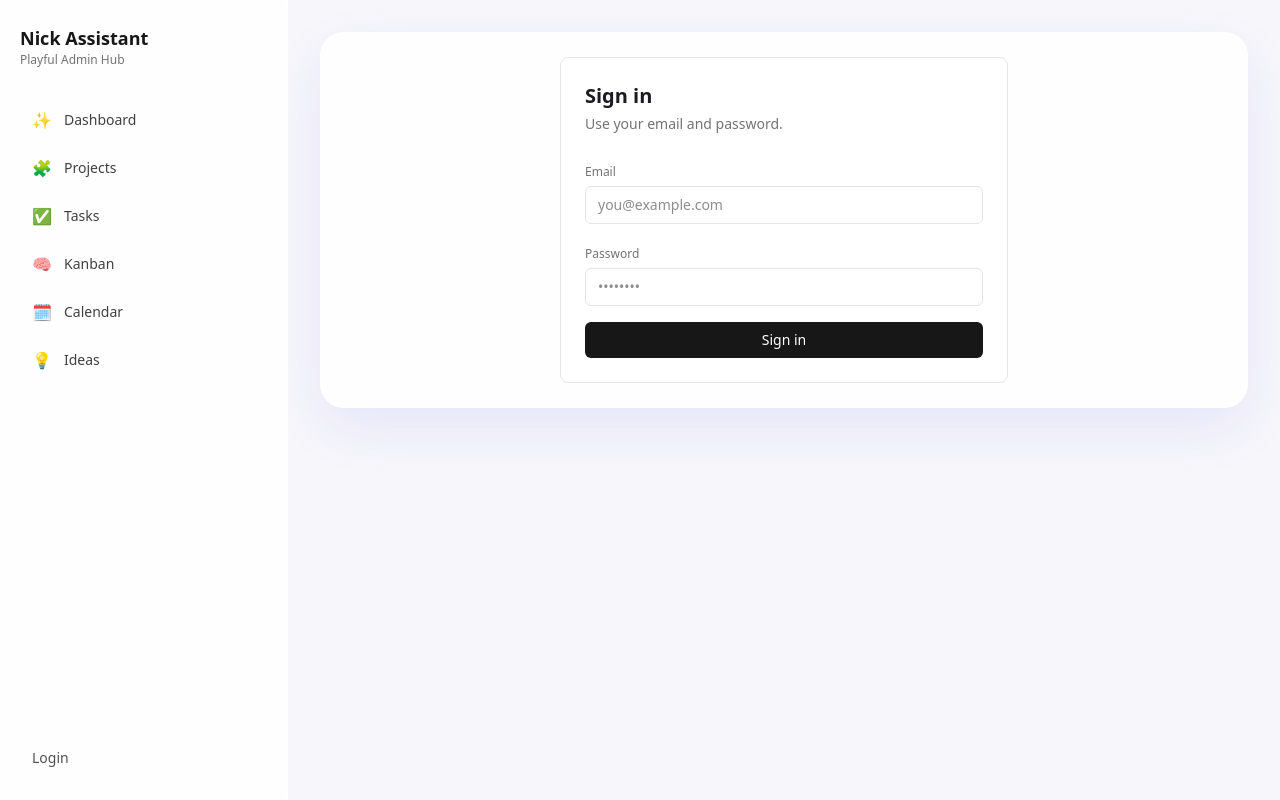
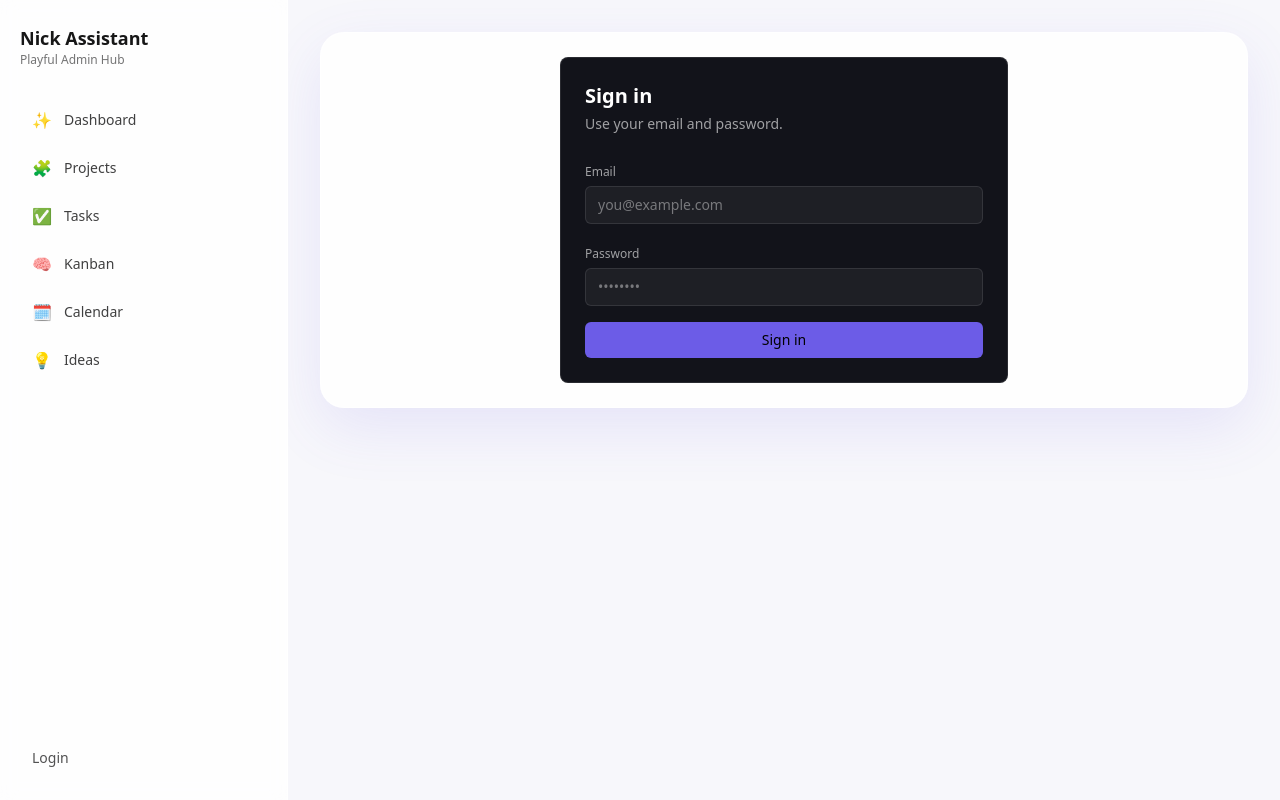
Before and after one commit to DanUrsache/AdminDash, a Next.js app: page /login in a window 1280 px wide. Built offline with nearby package versions, Linux system fonts and the light colour scheme; no server answers.

Commit message:
Apply builderpack dark style to projects and login

```diff
--- a/src/app/login/page.tsx
+++ b/src/app/login/page.tsx
@@ -36,23 +36,23 @@ export default function LoginPage() {
 
   return (
     <div className="mx-auto flex h-full max-w-md flex-col justify-center">
-      <div className="rounded-lg border border-neutral-200 bg-white p-6">
+      <div className="rounded-lg border border-white/10 bg-[#12131a] p-6 text-white">
         <h1 className="text-xl font-semibold">Sign in</h1>
-        <p className="mt-1 text-sm text-neutral-500">
+        <p className="mt-1 text-sm text-white/60">
           Use your email and password.
         </p>
 
         {!hasSupabaseConfig ? (
-          <div className="mt-4 rounded-md bg-amber-50 p-3 text-xs text-amber-700">
+          <div className="mt-4 rounded-md bg-amber-500/10 p-3 text-xs text-amber-200">
             Supabase env vars are missing on this deployment.
           </div>
         ) : null}
 
         <form className="mt-6 space-y-4" onSubmit={handleSubmit}>
           <div>
-            <label className="text-xs text-neutral-500">Email</label>
+            <label className="text-xs text-white/60">Email</label>
             <input
-              className="mt-1 w-full rounded-md border border-neutral-200 px-3 py-2 text-sm"
+              className="mt-1 w-full rounded-md border border-white/10 bg-white/5 px-3 py-2 text-sm text-white placeholder:text-white/40"
               type="email"
               value={email}
               onChange={(e) => setEmail(e.target.value)}
@@ -61,9 +61,9 @@ export default function LoginPage() {
             />
           </div>
           <div>
-            <label className="text-xs text-neutral-500">Password</label>
+            <label className="text-xs text-white/60">Password</label>
             <input
-              className="mt-1 w-full rounded-md border border-neutral-200 px-3 py-2 text-sm"
+              className="mt-1 w-full rounded-md border border-white/10 bg-white/5 px-3 py-2 text-sm text-white placeholder:text-white/40"
               type="password"
               value={password}
               onChange={(e) => setPassword(e.target.value)}
@@ -77,7 +77,7 @@ export default function LoginPage() {
           <button
             type="submit"
             disabled={loading}
-            className="w-full rounded-md bg-neutral-900 px-3 py-2 text-sm text-white disabled:opacity-70"
+            className="w-full rounded-md bg-[var(--primary)] px-3 py-2 text-sm text-black disabled:opacity-70"
           >
             {loading ? "Signing in..." : "Sign in"}
           </button>
--- a/src/app/projects/page.tsx
+++ b/src/app/projects/page.tsx
@@ -62,26 +62,26 @@ export default function ProjectsPage() {
   return (
     <div className="space-y-6">
       <div>
-        <h1 className="text-2xl font-semibold">Projects</h1>
-        <p className="text-sm text-neutral-500">All active and planned work.</p>
+        <h1 className="text-2xl font-semibold text-white">Projects</h1>
+        <p className="text-sm text-white/60">All active and planned work.</p>
       </div>
 
-      <div className="rounded-lg border border-neutral-200 bg-white p-4">
+      <div className="rounded-lg border border-white/10 bg-[#12131a] p-4">
         <div className="grid gap-3 md:grid-cols-4">
           <input
-            className="rounded-md border border-neutral-200 px-3 py-2 text-sm"
+            className="rounded-md border border-white/10 bg-white/5 px-3 py-2 text-sm text-white placeholder:text-white/40"
             placeholder="Project name"
             value={name}
             onChange={(e) => setName(e.target.value)}
           />
           <input
-            className="rounded-md border border-neutral-200 px-3 py-2 text-sm"
+            className="rounded-md border border-white/10 bg-white/5 px-3 py-2 text-sm text-white placeholder:text-white/40"
             placeholder="Owner (optional)"
             value={owner}
             onChange={(e) => setOwner(e.target.value)}
           />
           <select
-            className="rounded-md border border-neutral-200 px-3 py-2 text-sm"
+            className="rounded-md border border-white/10 bg-white/5 px-3 py-2 text-sm text-white"
             value={status}
             onChange={(e) => setStatus(e.target.value)}
           >
@@ -92,30 +92,30 @@ export default function ProjectsPage() {
           </select>
           <button
             onClick={handleAdd}
-            className="rounded-md bg-neutral-900 px-3 py-2 text-sm text-white"
+            className="rounded-md bg-[var(--primary)] px-3 py-2 text-sm text-black"
           >
             Add project
           </button>
         </div>
       </div>
 
-      <div className="rounded-lg border border-neutral-200 bg-white">
-        <div className="grid grid-cols-3 border-b border-neutral-200 px-4 py-2 text-xs font-semibold text-neutral-500">
+      <div className="rounded-lg border border-white/10 bg-[#12131a]">
+        <div className="grid grid-cols-3 border-b border-white/10 px-4 py-2 text-xs font-semibold text-white/50">
           <div>Project</div>
           <div>Status</div>
           <div>Owner</div>
         </div>
         {loading ? (
-          <div className="px-4 py-6 text-sm text-neutral-500">Loading…</div>
+          <div className="px-4 py-6 text-sm text-white/60">Loading…</div>
         ) : projects.length === 0 ? (
-          <div className="px-4 py-6 text-sm text-neutral-500">
+          <div className="px-4 py-6 text-sm text-white/60">
             No projects yet.
           </div>
         ) : (
           projects.map((project) => (
             <div
               key={project.id}
-              className="grid grid-cols-3 border-b border-neutral-100 px-4 py-3 text-sm"
+              className="grid grid-cols-3 border-b border-white/5 px-4 py-3 text-sm text-white/80"
             >
               <div>{project.name}</div>
               <div>{project.status}</div>
```
